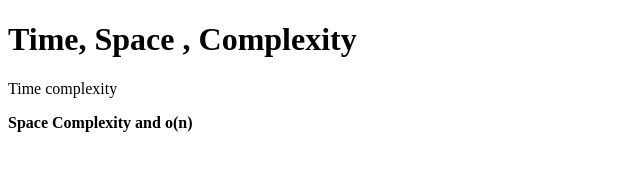
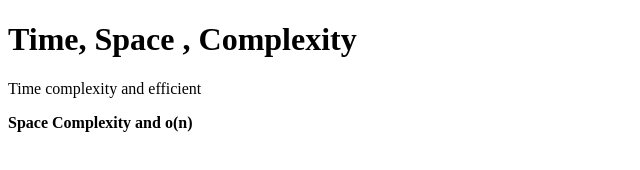
Before and after one commit to acciojob/time-and-space-complexity-ajim9075shaikh, a website: page main.html in a window 1280 px wide. Shown: the whole page, without its empty margins (0-640 px from the left). Drawn offline with Linux system fonts and the light colour scheme.

Commit message:
created a submission

```diff
--- a/main.html
+++ b/main.html
@@ -8,7 +8,7 @@
 
 <body>
  <h1>Time, Space , Complexity</h1>
-<p>Time complexity</p>
+<p>Time complexity and efficient</p>
 <p><b>Space Complexity and o(n)</b></p>
 
 
```
